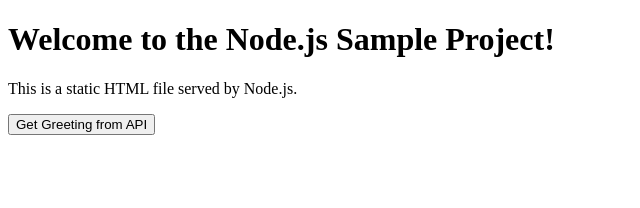
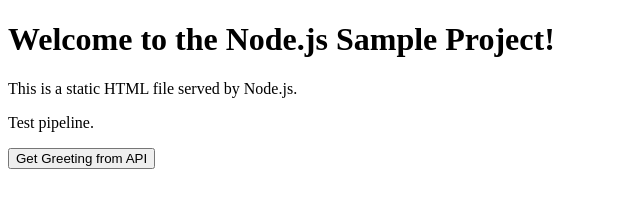
Before and after one commit to Paige1997/DevOpsDemoRepo, a website: page public/index.html in a window 1280 px wide. Shown: the whole page, without its empty margins (0-640 px from the left). Drawn offline with Linux system fonts and the light colour scheme.

Commit message:
more tests

```diff
--- a/public/index.html
+++ b/public/index.html
@@ -8,6 +8,7 @@
   <body>
     <h1>Welcome to the Node.js Sample Project!</h1>
     <p>This is a static HTML file served by Node.js.</p>
+    <p>Test pipeline.</p>
 
     <button onclick="fetchGreeting()">Get Greeting from API</button>
     <p id="api-response"></p>
```
